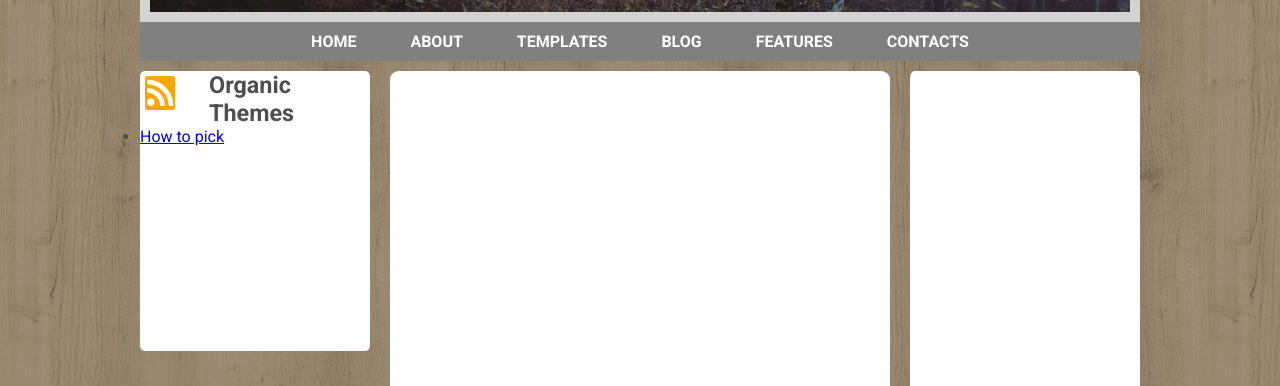
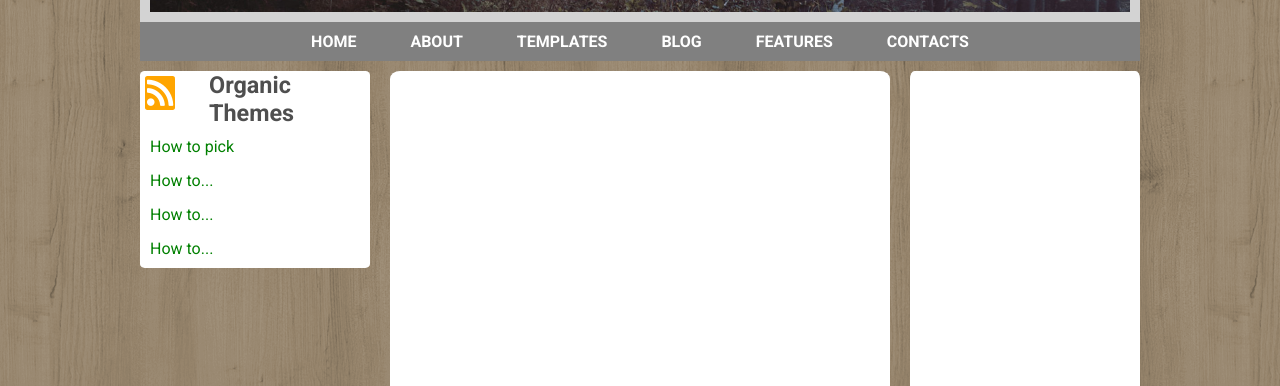
Before and after one commit to PietroMarrazzo/htmlcss-wp, a plain HTML site: page index.html in a window 1280 px wide. Shown: the part 359-745 px from the top of the page. Drawn offline with Linux system fonts and the light colour scheme.

Commit message:
colonna sx finita

```diff
--- a/css/style.css
+++ b/css/style.css
@@ -111,7 +111,6 @@ main .square {
 
 main .sx {
   float: left;
-  height: 280px;
   width: 23%;
   margin-right: 2%;
 }
@@ -137,6 +136,20 @@ main div .fas.fa-rss{
   width: 70%;
   float: left;
   font-size: 20px;
+}
+
+#link-list {
+  list-style: none;
+}
+
+#link-list li {
+  margin: 5px;
+  padding: 5px;
+}
+
+#link-list li a{
+  color: green;
+  text-decoration: none;
 }
 
 
--- a/index.html
+++ b/index.html
@@ -52,14 +52,20 @@
            </div>
          </div>
 
-          <div class="lista-link">
-            <ul>
-              <li>
-                <a href="#">How to pick</a>
-              </li>
-
-            </ul>
-          </div>
+         <ul id="link-list">
+           <li>
+             <a href="#">How to pick</a>
+           </li>
+           <li>
+             <a href="#">How to...</a>
+           </li>
+           <li>
+             <a href="#">How to...</a>
+           </li>
+           <li>
+             <a href="#">How to...</a>
+           </li>
+         </ul>
 
        </aside>
 
```
